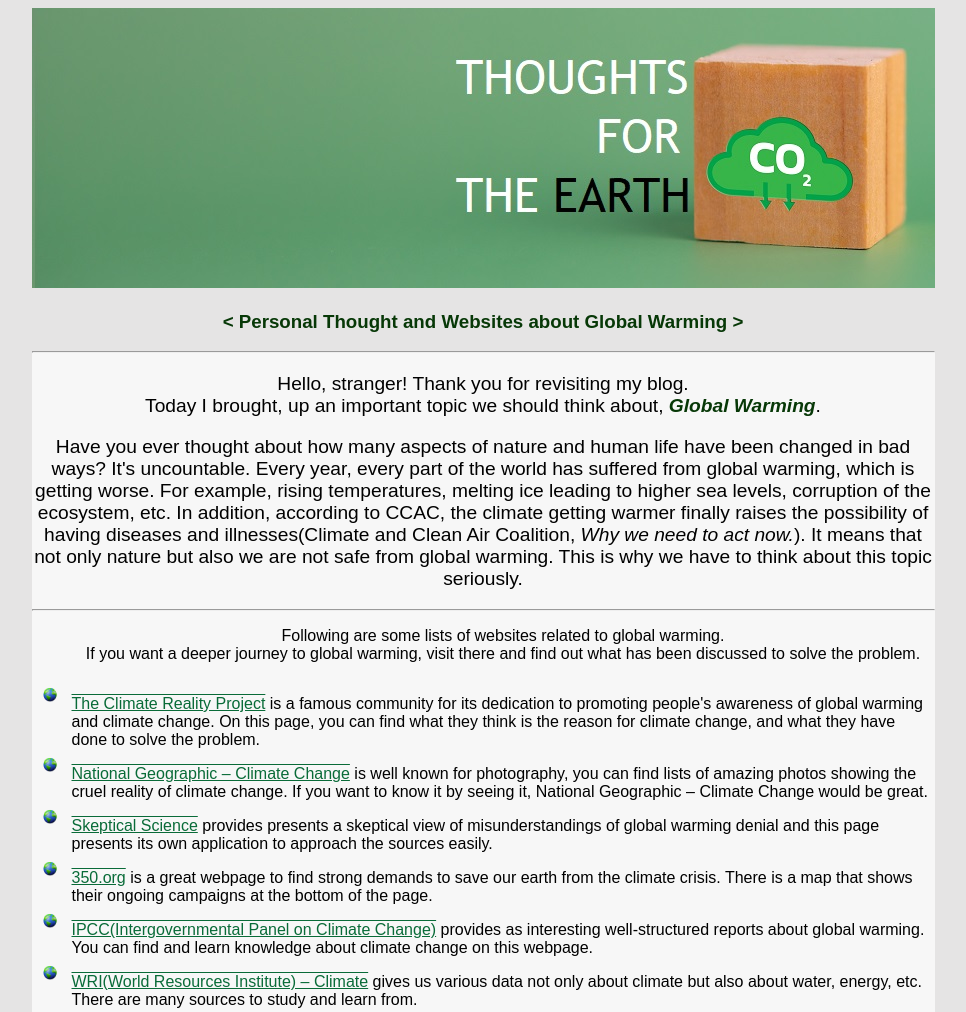
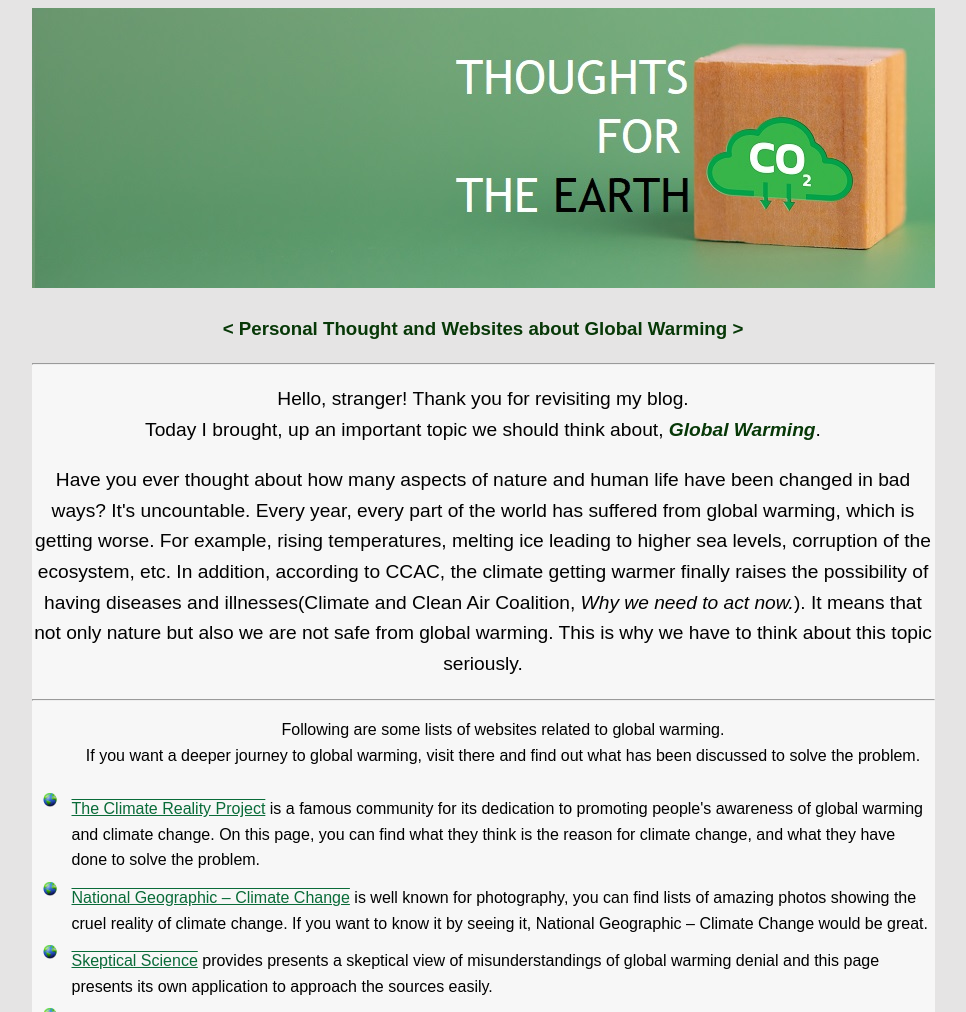
Before and after one commit to JaydenGaramYoon/Climate-Change, a plain HTML site: page index.html in a window 1280 px wide. Shown: the top 1012 px of the page, without its empty margins (157-1123 px from the left). Drawn offline with Linux system fonts and the light colour scheme.

Commit message:
Add files via upload

```diff
--- a/site.css
+++ b/site.css
@@ -6,6 +6,7 @@ body{
     width: 903px;
     margin-left: auto;
     margin-right: auto;
+    line-height: 1.6;
 }
 #intro, h3, footer{
     text-align: center;
```
